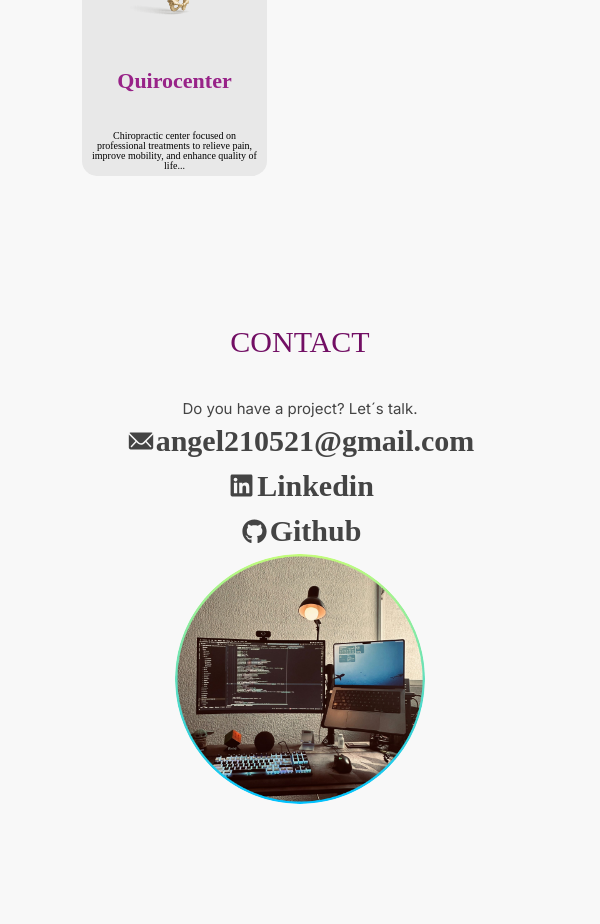
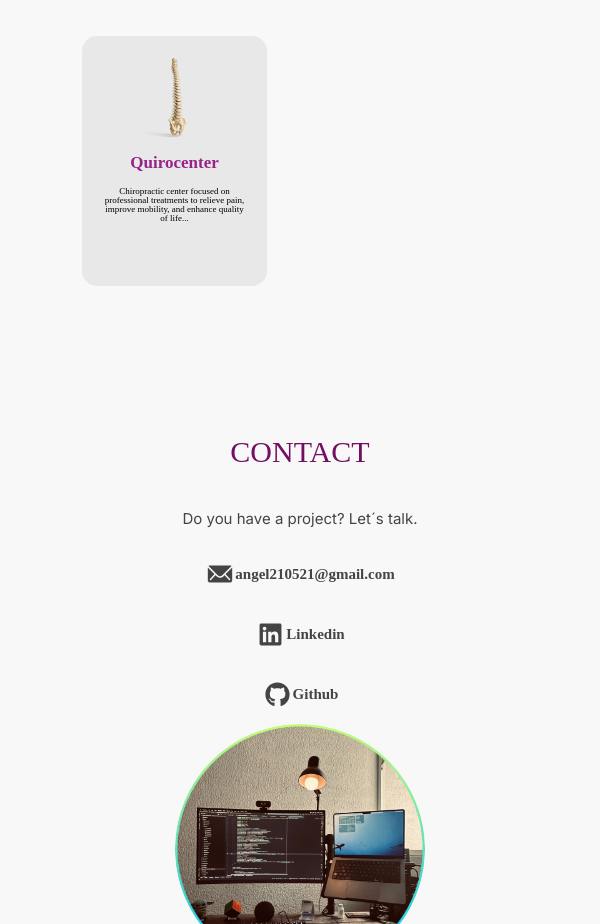
Before and after one commit to mikee210521/mi_portafolio, a Next.js app: page / in a window 600 px wide. Shown: the part 1680-2604 px from the top of the page. Before the commit the page ends 2554 px from the top, so only its background shows below. Built offline with nearby package versions, Linux system fonts and the light colour scheme; a web font is replaced by a local one.

Commit message:
correction responsive.

```diff
--- a/src/app/page.module.css
+++ b/src/app/page.module.css
@@ -685,7 +685,7 @@ input:checked + .slider:before {
 
   /*about_me*/
   #about_me_container{
-    height: 390px;
+    height: 500px;
   }
 
   .picture_me{
@@ -706,6 +706,19 @@ input:checked + .slider:before {
     gap: 9px;
   }
 
+    .txt_info {
+        p {
+            color: #000;
+            font-size: 9px;
+            padding: 0 2rem;
+        }
+
+        img {
+            width: 110px;
+            height: 90px;
+        }
+    }
+
   .working_experience{
     margin-top: 0;
     width: 185px;
@@ -713,7 +726,10 @@ input:checked + .slider:before {
   }
 
   .name_work{
-    font-size: 22px;
+    font-size: 17px;
+      padding: 0;
+      margin: 0;
+      height: 30px;
   }
 
   /*modal*/
@@ -756,16 +772,17 @@ input:checked + .slider:before {
 
   /*contact*/
   .contact_container{
-    height: 420px;
+    height: 480px;
   }
 
   .txt_mail{
-    font-size: 30px;
+    font-size: 15px;
   }
 
   .txt_contact{
     font-size: 15px;
     font-weight: 400;
+      padding-bottom: 1rem;
   }
 
   .img_contact{
```
